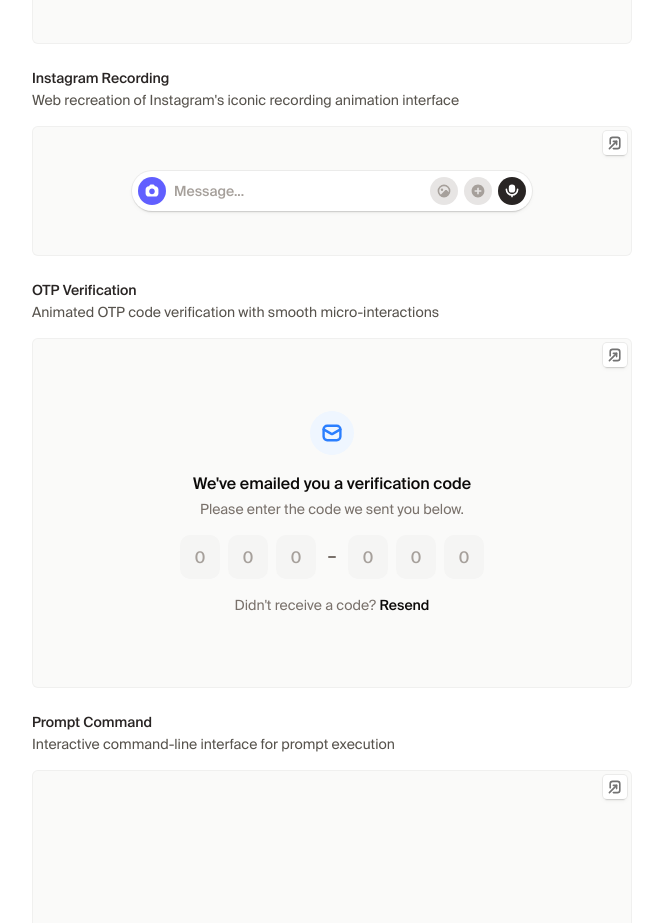
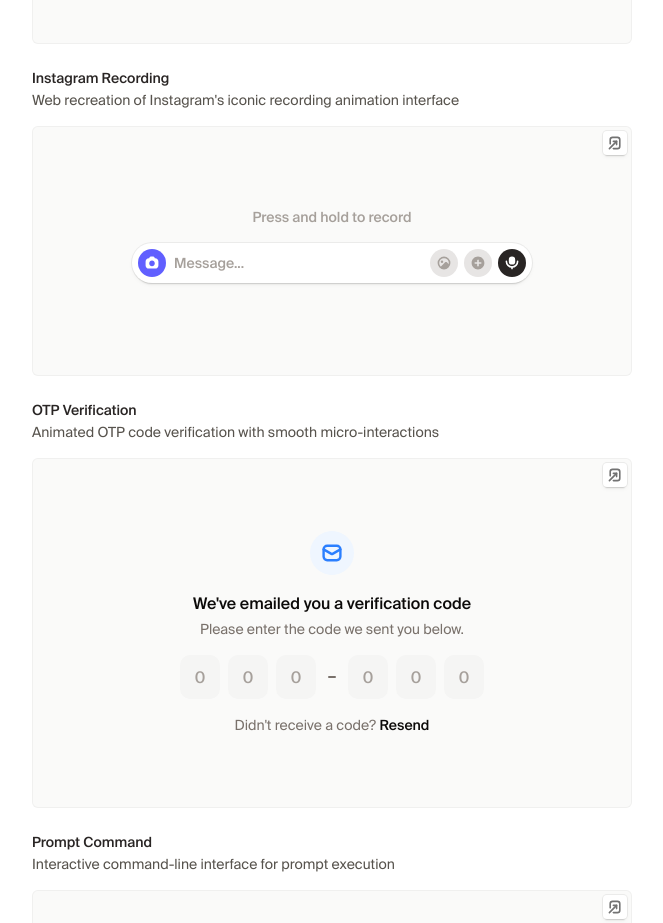
Before and after one commit to ValenCassa/not-enough-portfolios, a Next.js app: page / in a window 1280 px wide. Shown: the part 800-1723 px from the top of the page, without its empty margins (308-971 px from the left). Built offline with nearby package versions, Linux system fonts and the light colour scheme.

Commit message:
added instagram hint

```diff
--- a/app/_shared/playground/index.tsx
+++ b/app/_shared/playground/index.tsx
@@ -23,7 +23,10 @@ export const Playground = () => {
         title="Instagram Recording"
         description="Web recreation of Instagram's iconic recording animation interface"
       >
-        <PlaygroundItemContainer codesandbox="https://codesandbox.io/p/devbox/cassa-animation-forked-2nzc33?file=%2Fsrc%2FApp.tsx%3A1%2C1-1021%2C1">
+        <PlaygroundItemContainer
+          className="flex-col gap-1 h-[250px]"
+          codesandbox="https://codesandbox.io/p/devbox/cassa-animation-forked-2nzc33?file=%2Fsrc%2FApp.tsx%3A1%2C1-1021%2C1"
+        >
           <InstagramRecording />
         </PlaygroundItemContainer>
       </PlaygroundItem>
--- a/app/_shared/playground/instagram-recording.tsx
+++ b/app/_shared/playground/instagram-recording.tsx
@@ -796,11 +796,40 @@ const PlusButton = memo(() => (
 
 PlusButton.displayName = "PlusButton";
 
+const HelpMessage = memo(() => {
+  const { isRecording, isCancel } = useRecordingContext();
+
+  if (isCancel) {
+    return (
+      <p className="text-sm font-medium text-stone-400 text-center w-full block">
+        Release to cancel
+      </p>
+    );
+  }
+
+  if (isRecording) {
+    return (
+      <p className="text-sm font-medium text-stone-400 text-center w-full block">
+        Swipe left to cancel
+      </p>
+    );
+  }
+  return (
+    <p className="text-sm font-medium text-stone-400 text-center w-full block">
+      Press and hold to record
+    </p>
+  );
+});
+
+HelpMessage.displayName = "HelpMessage";
+
 const MessageInput = memo(() => {
   const { startRecording, stopRecording, containerRef } = useRecordingContext();
 
   return (
     <>
+      <HelpMessage />
+
       <RecordingCursor />
 
       <div
```
